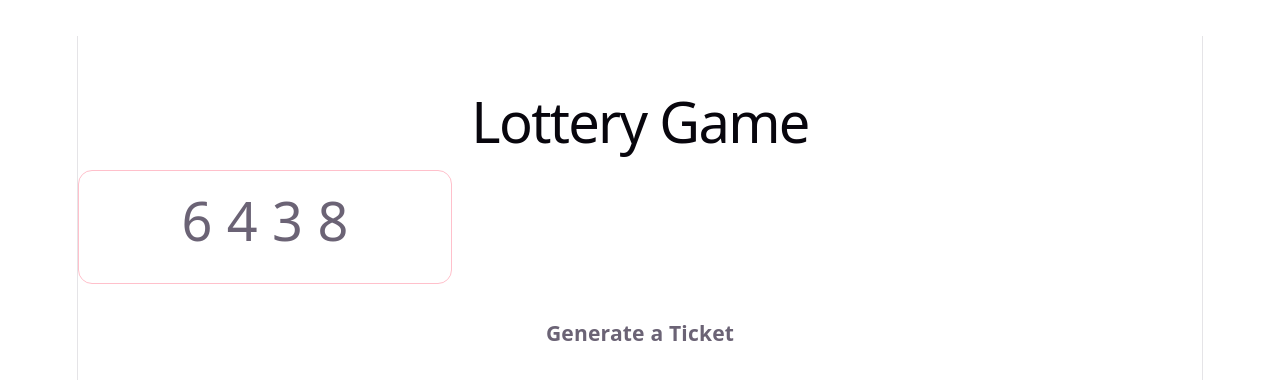
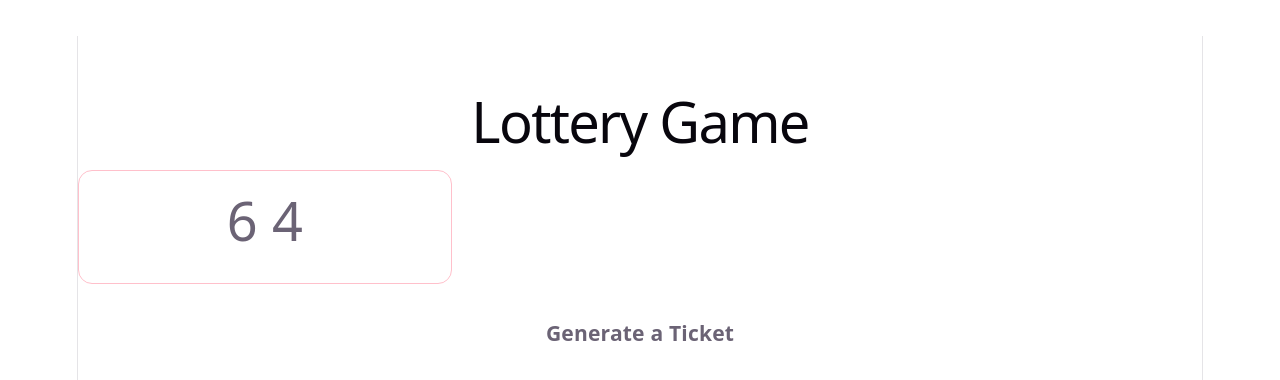
Before and after one commit to pritjon2002-beep/React, a React (Vite) app in the folder react-state2/: page / in a window 1280 px wide. Shown: the top 380 px of the page. Built offline with nearby package versions, Linux system fonts and the light colour scheme.

Commit message:
function as props

```diff
--- a/react-state2/src/App.jsx
+++ b/react-state2/src/App.jsx
@@ -1,15 +1,21 @@
 import "./App.css";
+import { sum } from "./helper";
 import Lottery from "./Lottery";
 import LudoBoard from "./LudoBoard";
 import TodoList from "./TodoList";
 
 
 function App() {
+  let winCondition = (ticket)=>{
+      // return sum(ticket) === 15;
+    // return ticket.every((num) => num === ticket[0]);
+    return ticket[0]=== 0;
+  }
   return (
     <div>
       {/* <LudoBoard /> */}
       {/* <TodoList /> */}
-      <Lottery n={4} winningSum={15} />
+      <Lottery n={2} winCondition={winCondition} />
 
 
     </div>
--- a/react-state2/src/Lottery.jsx
+++ b/react-state2/src/Lottery.jsx
@@ -2,9 +2,9 @@ import React, { useState } from "react";
 import { genTicket  , sum} from "./helper";
 import Ticket from "./Ticket";
 
-export default function Lottery({n,winningSum}){
+export default function Lottery({n,winCondition}){
     const [ticket , setTicket] = useState(()=> genTicket(n))
-    let isWinning = sum(ticket) === winningSum;
+    let isWinning = winCondition(ticket);
     let buyTicket = ()=>{
         setTicket(genTicket(n));
     }
```
